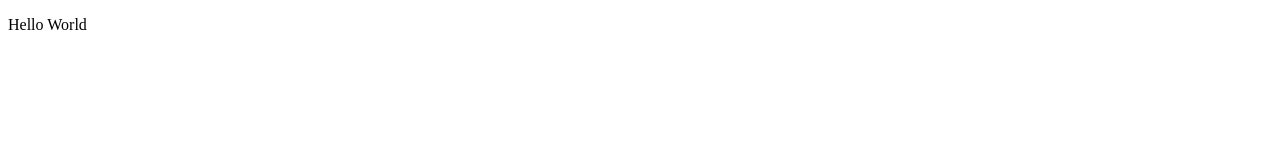
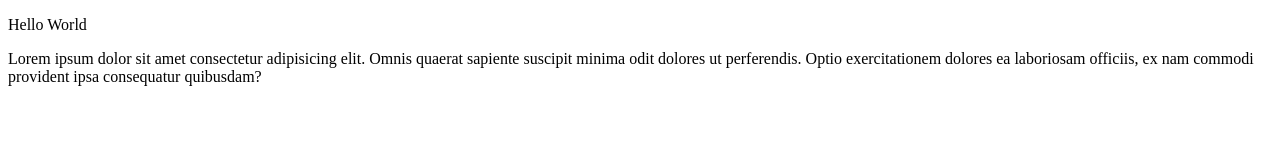
Before and after one commit to Sergey20081999/test, a plain HTML site: page index.html in a window 1280 px wide. Drawn offline with Linux system fonts and the light colour scheme.

Commit message:
new commit

```diff
--- a/index.html
+++ b/index.html
@@ -7,5 +7,6 @@
 </head>
 <body>
     <p>Hello World</p>
+    <p>Lorem ipsum dolor sit amet consectetur adipisicing elit. Omnis quaerat sapiente suscipit minima odit dolores ut perferendis. Optio exercitationem dolores ea laboriosam officiis, ex nam commodi provident ipsa consequatur quibusdam?</p>
 </body>
 </html>
```
